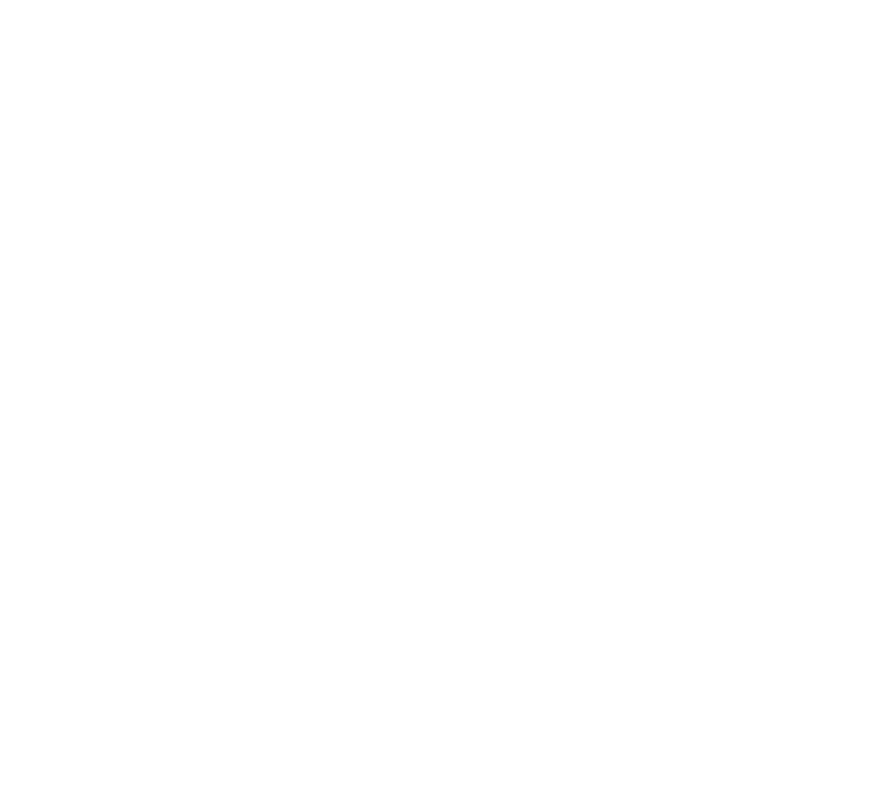
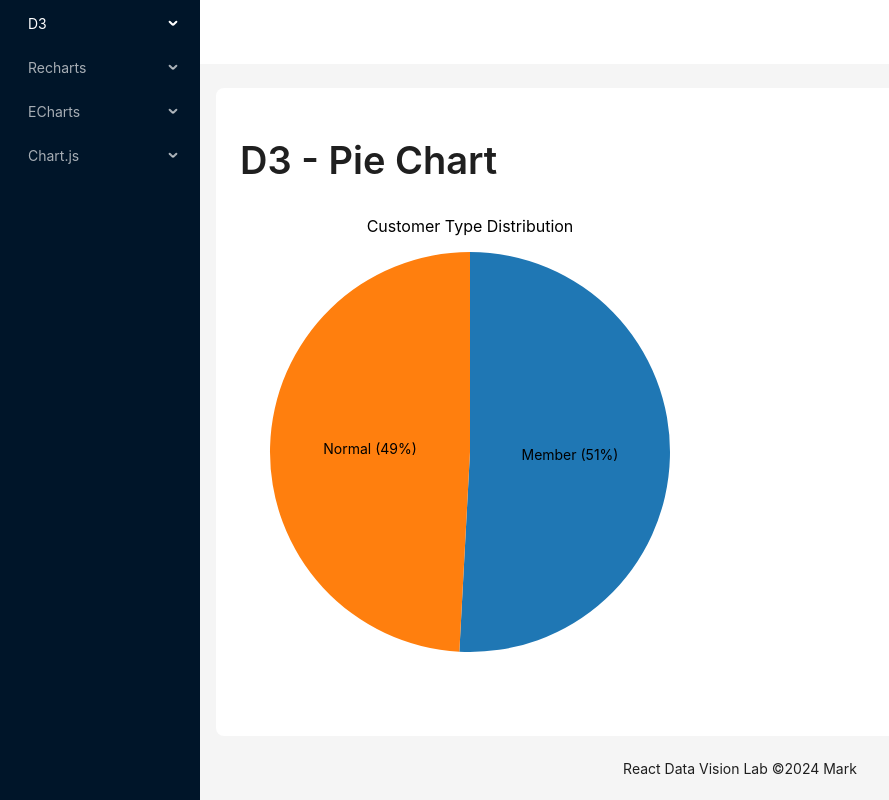
Before and after one commit to mark0613/React-Data-Vision-Lab, a React (Vite) app: page /d3/pie in a window 1280 px wide. Before the commit this address had no page. Shown: the whole page, without its empty margins (0-889 px from the left). Built offline with nearby package versions, Linux system fonts and the light colour scheme.

Commit message:
feat: d3 pie chart

```diff
--- /dev/null
+++ b/src/charts/d3/PieChart.jsx
@@ -0,0 +1,70 @@
+import React, { useEffect, useRef } from 'react';
+
+import * as d3 from 'd3';
+
+export const PieChart = ({ title, data, dataKey, valueKey }) => {
+    const svgRef = useRef();
+
+    useEffect(() => {
+        const total = data.reduce((acc, current) => acc + current[valueKey], 0);
+        const dataWithPercentage = data.map((d) => ({
+            ...d,
+            percentage: (d[valueKey] / total) * 100,
+        }));
+
+        if (!dataWithPercentage || dataWithPercentage.length === 0) return;
+
+        // init
+        const svg = d3.select(svgRef.current);
+        svg.selectAll('*').remove();
+
+        const width = 400;
+        const height = 400;
+        const margin = { top: 60, right: 30, bottom: 40, left: 30 };
+        const radius = Math.min(width, height) / 2;
+
+        const chart = svg
+            .attr('width', width + margin.left + margin.right)
+            .attr('height', height + margin.top + margin.bottom)
+            .append('g')
+            .attr('transform', `translate(${(width + margin.left + margin.right) / 2},${(height + margin.top + margin.bottom) / 2})`);
+
+        // color scale
+        const color = d3.scaleOrdinal(d3.schemeCategory10);
+
+        // pie generator
+        const pie = d3.pie().value((d) => d[valueKey]);
+        const arc = d3.arc().outerRadius(radius).innerRadius(0);
+
+        // append arcs
+        const g = chart.selectAll('.arc')
+            .data(pie(dataWithPercentage))
+            .enter()
+            .append('g')
+            .attr('class', 'arc');
+
+        g.append('path')
+            .attr('d', arc)
+            .attr('fill', (d) => color(d.data[dataKey]));
+
+        // append labels
+        g.append('text')
+            .attr('transform', (d) => `translate(${arc.centroid(d)})`)
+            .attr('dy', '0.35em')
+            .attr('text-anchor', 'middle')
+            .style('font-size', '14px')
+            .text((d) => `${d.data[dataKey]} (${Math.round(d.data.percentage)}%)`);
+
+        // title
+        svg.append('text')
+            .attr('x', (width + margin.left + margin.right) / 2)
+            .attr('y', margin.top / 2)
+            .attr('text-anchor', 'middle')
+            .style('font-size', '16px')
+            .text(title);
+    }, [JSON.stringify(data), dataKey, valueKey, title]);
+
+    return (
+        <svg ref={svgRef} />
+    );
+};
--- a/src/charts/d3/index.js
+++ b/src/charts/d3/index.js
@@ -1 +1,2 @@
 export * from './BarChart';
+export * from './PieChart';
--- /dev/null
+++ b/src/pages/D3PiePage.jsx
@@ -0,0 +1,35 @@
+import { Typography } from 'antd';
+
+import { PieChart } from '../charts/d3';
+import salesData from '../data/supermarket_sales.json';
+
+import { Template } from './Template';
+
+const { Title } = Typography;
+
+const data = Object.values(salesData.reduce((acc, current) => {
+    const customerType = current['Customer type'];
+    const totalValue = parseFloat(current.Total);
+
+    if (!acc[customerType]) {
+        acc[customerType] = {
+            'Customer type': customerType,
+            Total: 0,
+        };
+    }
+
+    acc[customerType].Total += totalValue;
+    return acc;
+}, {}));
+
+export const D3PiePage = () => (
+    <Template>
+        <Title>D3 - Pie Chart</Title>
+        <PieChart
+            title="Customer Type Distribution"
+            data={data}
+            dataKey="Customer type"
+            valueKey="Total"
+        />
+    </Template>
+);
--- a/src/pages/Template.jsx
+++ b/src/pages/Template.jsx
@@ -12,6 +12,10 @@
             {
                 key: 'bar',
                 label: 'Bar Chart',
+            },
+            {
+                key: 'pie',
+                label: 'Pie Chart',
             },
         ],
     },
--- a/src/pages/index.js
+++ b/src/pages/index.js
@@ -1,2 +1,3 @@
 export * from './D3BarPage';
+export * from './D3PiePage';
 export * from './Template';
--- a/src/router/Router.jsx
+++ b/src/router/Router.jsx
@@ -1,6 +1,6 @@
 import { BrowserRouter, Route, Routes } from 'react-router-dom';
 
-import { D3BarPage, Template } from '../pages';
+import { D3BarPage, D3PiePage, Template } from '../pages';
 
 export const Router = () => (
     <BrowserRouter>
@@ -14,6 +14,10 @@
                 path="/d3/bar"
                 element={<D3BarPage />}
             />
+            <Route
+                path="/d3/pie"
+                element={<D3PiePage />}
+            />
         </Routes>
     </BrowserRouter>
 );
```
